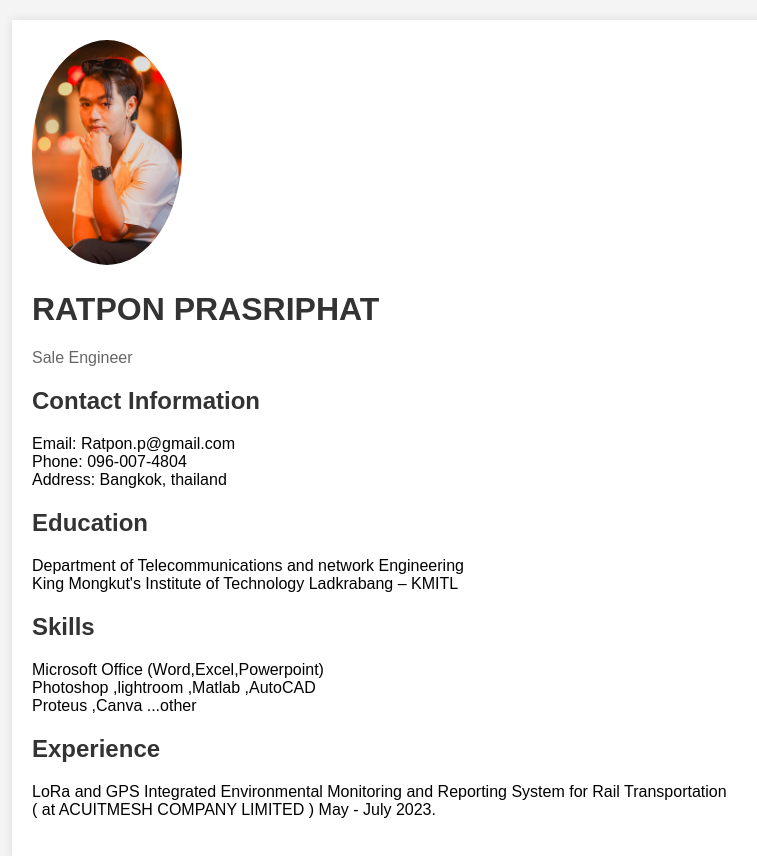
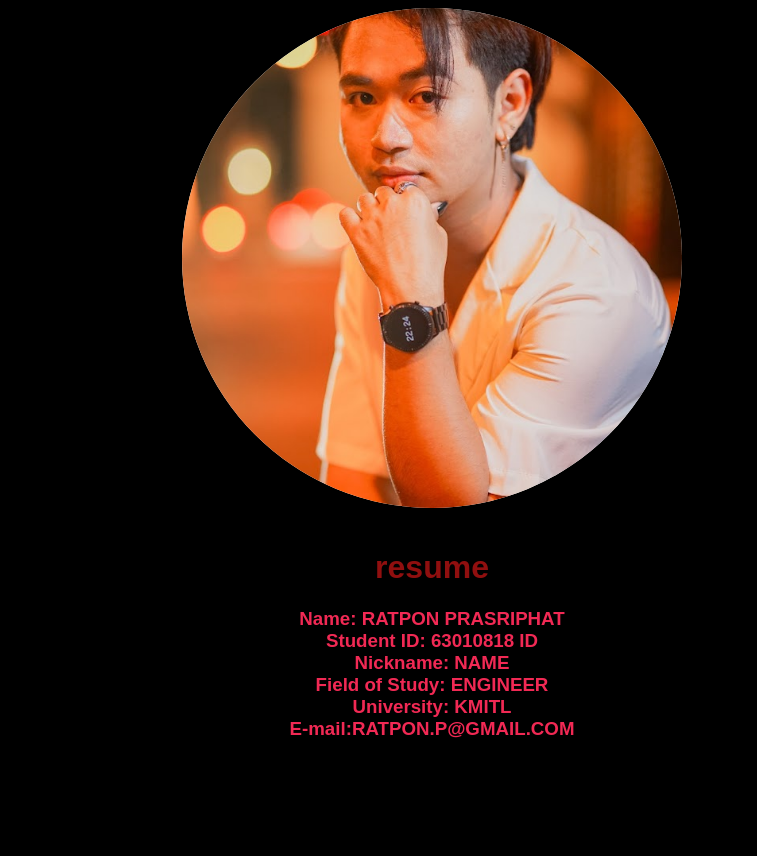
Before and after one commit to nxmxrp/Webserver, a plain HTML site: page index.html in a window 1280 px wide. Shown: the whole page, without its empty margins (208-965 px from the left). After the commit the page ends 800 px from the top, so only its background shows below. Drawn offline with Linux system fonts and the light colour scheme.

Commit message:
index.html

```diff
--- a/index.html
+++ b/index.html
@@ -1,79 +1,47 @@
+
 <!DOCTYPE html>
-<html lang="en">
+<html>
 <head>
-    <meta charset="UTF-8">
-    <meta name="viewport" content="width=device-width, initial-scale=1.0">
-    <title>Resume with Photo</title>
+<title>My Profile</title>
 <style>
     body {
-            font-family: Arial, sans-serif;
-            margin: 0;
-            padding: 0;
-            background-color: #f4f4f4;
+        background-color: #000000; /* Background color */
+        font-family: Arial, sans-serif; /* Font family */
     }
-        .container {
-            max-width: 800px;
-            margin: 20px auto;
-            padding: 20px;
-            background-color: #fff;
-            box-shadow: 0 0 10px rgba(0, 0, 0, 0.1);
+    .profile {
+        width: 500px; /* Image width */
+        height: 500px; /* Image height */
+        background-color: white; /* Image background color */
+        border-radius: 50%; /* Make it a circle */
+        overflow: hidden; /* Hide overflow content (if any) */
+        margin: 0 auto; /* Center the image horizontally */
+        box-shadow: 0 0 10px rgba(0, 0, 0, 0.1); /* Add a shadow */
     }
-        h1, h2, h3 {
-            color: #333;
+    .profile img {
+        width: 100%; /* Make the image fill the container */
+        height: 100%; /* Make the image fill the container */
+        object-fit: cover; /* Cover the container */
     }
-        p {
-            color: #666;
-        }
-        ul {
-            list-style-type: none;
-            padding: 0;
-        }
-        .section {
-            margin-bottom: 20px;
-        }
-        .profile-img {
-            max-width: 150px;
-            border-radius: 50%;
+    .profile-content {
+        text-align: center; /* Center text */
+        padding-top: 20px; /* Add some top padding */
     }
 </style>
 </head>
 <body>
-    <div class="container">
-        <header class="section">
-            <img class="profile-img" src="pic.JPG" alt="Profile Picture">
-            <h1>RATPON PRASRIPHAT</h1>
-            <p>Sale Engineer</p>
-        </header>
-        <section class="section">
-            <h2>Contact Information</h2>
-            <ul>
-                <li>Email: Ratpon.p@gmail.com</li>
-                <li>Phone: 096-007-4804</li>
-                <li>Address: Bangkok, thailand</li>
-            </ul>
-        </section>
-        <section class="section">
-            <h2>Education</h2>
-            <ul>
-                <li>Department of Telecommunications and network Engineering</li>
-                <li> King Mongkut's Institute of Technology Ladkrabang – KMITL</li>
-            </ul>
-        </section>
-        <section class="section">
-            <h2>Skills</h2>
-            <ul>
-                <li>Microsoft Office (Word,Excel,Powerpoint)</li>
-                <li>Photoshop ,lightroom ,Matlab ,AutoCAD</li>
-                <li>Proteus ,Canva ...other</li>
-            </ul>
-        </section>
-        <section class="section">
-            <h2>Experience</h2>
-            <ul>
-                <li>LoRa and GPS Integrated Environmental Monitoring and Reporting System for Rail Transportation</li>
-                <li>( at  ACUITMESH COMPANY LIMITED ) May - July 2023.</li>
-            </ul>
-        </section>
+<div class="profile">
+    <img src="pic.JPG" alt="Profile Picture">
+</div>
+<div class="profile-content">
+    <h1 style="color: #900f0f;">resume</h1>
+    <h3 style="color: #f12954;">
+        Name: RATPON PRASRIPHAT<br>
+        Student ID: 63010818 ID<br>
+        Nickname: NAME<br>
+        Field of Study: ENGINEER<br>
+        University: KMITL<br>
+        E-mail:RATPON.P@GMAIL.COM<br><br>
+    </h3>
 </div>
 </body>
 </html>
```
Lines whose indentation alone changed are shown as unchanged.
